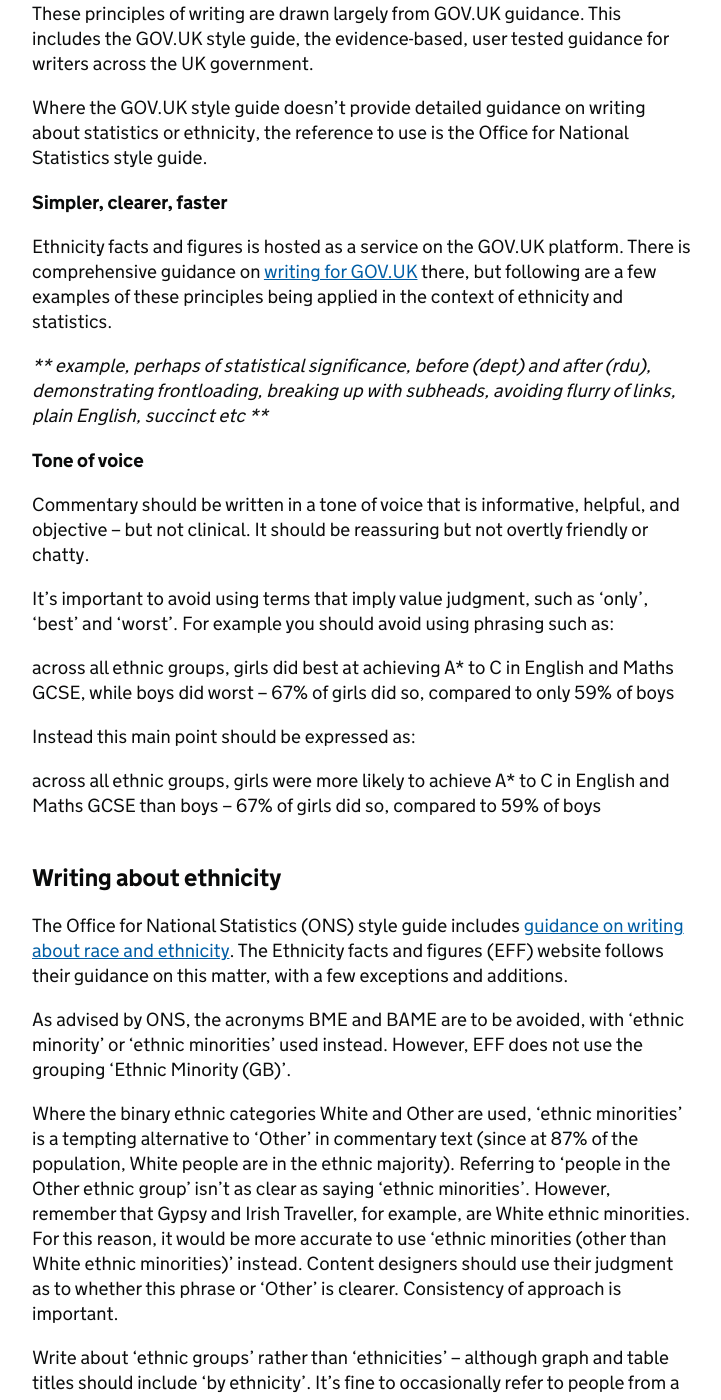
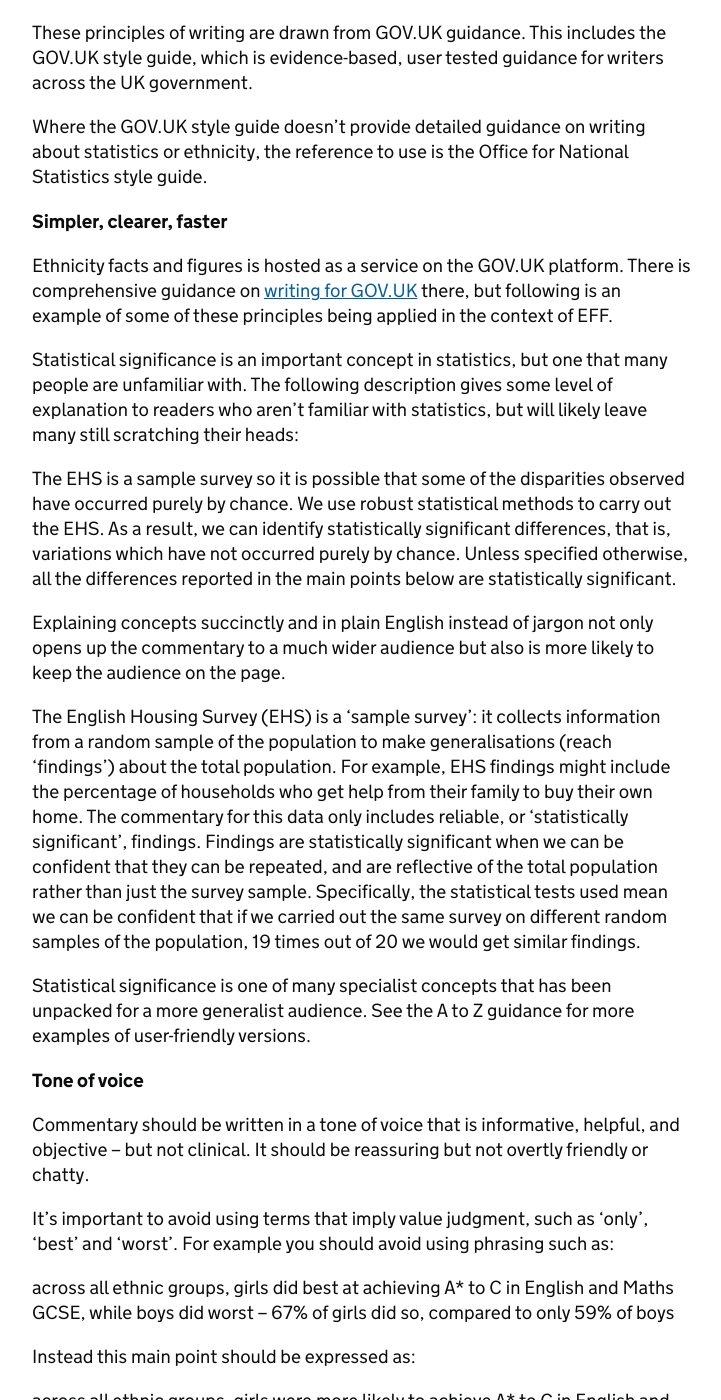
Before and after one commit to racedisparityaudit/style-guide, a Jekyll site: the page built from how-we-write.md, in a window 1280 px wide and 1400 px high, scrolled down 1050 px. Shown: the whole window, without its empty margins (128-849 px from the left). Built offline with Jekyll 4.4.1, drawn with Linux system fonts in a browser that asks for light colours; some of the changed text lies outside the part shown.

Commit message:
Fleshed out remaining sections of initial draft

```diff
--- a/how-we-write.md
+++ b/how-we-write.md
@@ -3,9 +3,9 @@
 title: Writing for Ethnicity facts and figures
 ---
 
-Ethnicity facts and figures (EFF) is based on a wide range of government data, much of which has been interpreted using complex statistical methods and accompanied by specific contextual information.
+Ethnicity facts and figures (EFF) is based on a wide range of government data. Much of that data has been interpreted using complex statistical methods and is accompanied by extensive contextual information.
 
-To be useful to a wide array of audiences, the findings based on this data must be presented in a way that is easy for all audiences to understand, and in a style and structure that is consistent and as uniform as possible.
+To be useful to a wide array of audiences, the findings based on this data must be presented in a way that is easy for all audiences to understand, and in a consist style and format.
 
 These guidelines give a broad overview of the principles used in designing content for the website, as well as high-level guidance on things to consider when writing about ethnicity and about statistics in general.
 
@@ -13,24 +13,37 @@
 
 ## Writing style and tone of voice
 
-This website uses measures to present findings around specific outcomes or government services. Measures are separate pages that summarise the findings for different ethnic groups with graphs and tables as well as written commentary. It's important that the commentary communicates the findings in a way that will be read and understood by all the website's audiences. To do this it must:
+This website uses measures to present findings around specific outcomes or government services. Measures are separate pages that summarise the findings for different ethnic groups with graphs and tables as well as written commentary.
 
-- be based on the needs of the reader first and foremost
+It’s important that the written commentary communicates the findings in a way that will be read and understood by all the website’s audiences. To do this it must:
+
+- be based on the needs of readers first and foremost
 - avoid specialist jargon, using plain English whenever possible
 - be as succinct as possible
 - present any complex explanations in as simple a way as possible
 - be consistent in its phrasing and presentation
 - use the appropriate tone of voice
 
-These principles of writing are drawn largely from GOV.UK guidance. This includes the GOV.UK style guide, the evidence-based, user tested guidance for writers across the UK government.
+These principles of writing are drawn from GOV.UK guidance. This includes the GOV.UK style guide, which is evidence-based, user tested guidance for writers across the UK government.
 
-Where the GOV.UK style guide doesn't provide detailed guidance on writing about statistics or ethnicity, the reference to use is the Office for National Statistics style guide.
+Where the GOV.UK style guide doesn’t provide detailed guidance on writing about statistics or ethnicity, the reference to use is the Office for National Statistics style guide.
 
 ### Simpler, clearer, faster
 
-Ethnicity facts and figures is hosted as a service on the GOV.UK platform. There is comprehensive guidance on [writing for GOV.UK](https://www.gov.uk/guidance/content-design/writing-for-gov-uk) there, but following are a few examples of these principles being applied in the context of ethnicity and statistics.
+Ethnicity facts and figures is hosted as a service on the GOV.UK platform. There is comprehensive guidance on [writing for GOV.UK](https://www.gov.uk/guidance/content-design/writing-for-gov-uk) there, but following is an example of some of these principles being applied in the context of EFF.
 
-*** example, perhaps of statistical significance, before (dept) and after (rdu), demonstrating frontloading, breaking up with subheads, avoiding flurry of links, plain English, succinct etc ***
+Statistical significance is an important concept in statistics, but one that many people are unfamiliar with. The following description gives some level of explanation to readers who aren’t familiar with statistics, but will likely leave many still scratching their heads:
+
+> The EHS is a sample survey so it is possible that some of the disparities observed have occurred purely by chance.   We use robust statistical methods to carry out the EHS.  As a result, we can identify statistically significant differences, that is, variations which have not occurred purely by chance.  Unless specified otherwise, all the differences reported in the main points below are statistically significant.
+
+Explaining concepts succinctly and in plain English instead of jargon not only opens up the commentary to a much wider audience but also is more likely to keep the audience on the page.
+
+> The English Housing Survey (EHS) is a ‘sample survey’: it collects information from a random sample of the population to make generalisations (reach 'findings’) about the total population.
+> For example, EHS findings might include the percentage of households who get help from their family to buy their own home.
+The commentary for this data only includes reliable, or ‘statistically significant’, findings. Findings are statistically significant when we can be confident that they can be repeated, and are reflective of the total population rather than just the survey sample.
+> Specifically, the statistical tests used mean we can be confident that if we carried out the same survey on different random samples of the population, 19 times out of 20 we would get similar findings.
+
+Statistical significance is one of many specialist concepts that has been unpacked for a more generalist audience. See the A to Z guidance for more examples of user-friendly versions.
 
 ### Tone of voice
 
@@ -50,22 +63,45 @@
 
 As advised by ONS, the acronyms BME and BAME are to be avoided, with 'ethnic minority' or 'ethnic minorities' used instead. However, EFF does not use the grouping 'Ethnic Minority (GB)'.
 
-Where the binary ethnic categories White and Other are used, ‘ethnic minorities’ is a tempting alternative to ‘Other’ in commentary text (since at 87% of the population, White people are in the ethnic majority). Referring to ‘people in the Other ethnic group’ isn’t as clear as saying ‘ethnic minorities’. However, remember that Gypsy and Irish Traveller, for example, are White ethnic minorities. For this reason, it would be more accurate to use ‘ethnic minorities (other than White ethnic minorities)’ instead. Content designers should use their judgment as to whether this phrase or ‘Other’ is clearer. Consistency of approach is important.
+Datasets used for EFF are broken down by ethnic group, but the breakdowns differ from measure to measure. See ‘Ethnicity breakdowns’ in the A to Z for a full list of these.
 
-Write about 'ethnic groups' rather than 'ethnicities' – although graph and table titles should include 'by ethnicity'. It's fine to occasionally refer to people from a particular 'ethnic background', to vary the phrasing in commentary.
+For measures in which the binary ethnic categories White and Other are used, referring to the Other category can be awkward if it appears in text isolated from the White category. This is particularly the case where Other is referred to first. Using ‘ethnic minorities’ can be clearer than ‘Other’ in these cases (since at 87% of the population, White people are in the ethnic majority).
 
-It's acceptable to refer to Black people, White people, and Asian people – but not Blacks, Whites, or Asians. For more specific ethnic categories, say 'people from the Black Caribbean ethnic group', for example, rather than 'people of Black Caribean ethnicity' or 'Black Caribbean people'.
+However, remember that Gypsy and Irish Traveller, for example, are White ethnic minorities. If the binary is White British and Other ethnic groups, then ‘ethnic minorities’ can be used. But if the binary is simply White compared to Other ethnic groups, use ‘ethnic minorities (other than White ethnic minorities)’ instead. Content designers should use their judgment as to whether this phrase or ‘Other ethnic groups’ is clearer. Consistency of approach is important.
 
-Similarly, use 'people from the Gypsy and Irish Traveller ethnic group' but not 'Gypsies and Irish Travellers'.
+Write about ‘ethnic groups’ rather than ‘ethnicities’ – although graph and table titles should include ‘by ethnicity’. It’s fine to occasionally refer to people from a particular ‘ethnic background’, to vary the phrasing in commentary.
+
+It’s acceptable to refer to Black people, White people, and Asian people – but not Blacks, Whites, or Asians. For more specific ethnic categories, say ‘people from the Black Caribbean ethnic group’, for example, rather than ‘people of Black Caribean ethnicity’ or ‘Black Caribbean people’.
+
+Similarly, use ‘people from the Gypsy and Irish Traveller ethnic group’ but not ‘Gypsies and Irish Travellers’.
 
 ## Writing about statistics
 
 The Office for National Statistics (ONS) has comprehensive guidance on [writing about statistics](https://style.ons.gov.uk/), which Ethnicity facts and figures refers to when GOV.UK guidance doesn't offer specific enough advice.
 
-It's important to be careful with how you phrase statements that interpret statistical findings. Subtle changes in wording can drastically change meaning or create ambiguity where clarity is essential. For example:
+It’s important to be careful with how you phrase statements that interpret statistical findings. Subtle changes in wording can drastically change meaning or create ambiguity where clarity is essential.
 
-*** hunting down some examples ***
+For example writing ‘White pupils had the highest fixed rate period exclusion rate in Middlesbrough (31.39%)’ can be read 2 different ways:
+
+-  in Middlesbrough White pupils a higher rate of exclusion than pupils of other ethnicities
+- for White pupils in the UK, the highest rates of exclusion were found in Middlesbrough
+
+To indicate the latter say instead that ‘the highest fixed period exclusion rate for White pupils was in Middlesbrough (31.39%)’
+
+Along similar lines, consider the point that ‘the percentage of adults who were overweight was highest for Black people in the period 2013 to 2015’. This can also be read 2 different ways:
+
+- of all the time periods for which there are data, 2013 to 2015 was the one in which Black adults were most likely to be overweight
+- looking at the time period 2013 to 2015, Black people were more likely to be overweight than other ethnic groups
+
+To indicate the latter say instead that ‘in the period 2013 to 2015, the percentage of adults who were overweight was highest for Black people’.
+
+Other points to remember:
+
+- be careful when comparing percentages between groups: ‘a higher percentage of White adults ate 5-a-day when compared with other ethnic groups’ is accurate, but ‘more White adults ate 5-a-day’ is not
+- don’t overload summary points with too many figures and quantities (for example: “in England, over half (52.3%) of adults (28 million people) ate 5 or more portions of fruit and vegetables a day” – drop the ‘(28 million people) and this is fine)
+- say ‘higher than the average for all adults in England’ not ‘higher than the England average’
+- where a table shows differences between ethnic groups that aren’t statistically significant or otherwise reliable, state so in a bullet point
 
 ### Complex statistical concepts
 
-Confidence intervals, rounding, statistical significance (links to AtoZ)
+More complex statistical concepts should be explained in the Methodology section of the measure, using approved text in the A to Z as a model that can, if necessary, be adapted. Concepts covered include confidence intervals, rounding, statistical significance and more.
```
